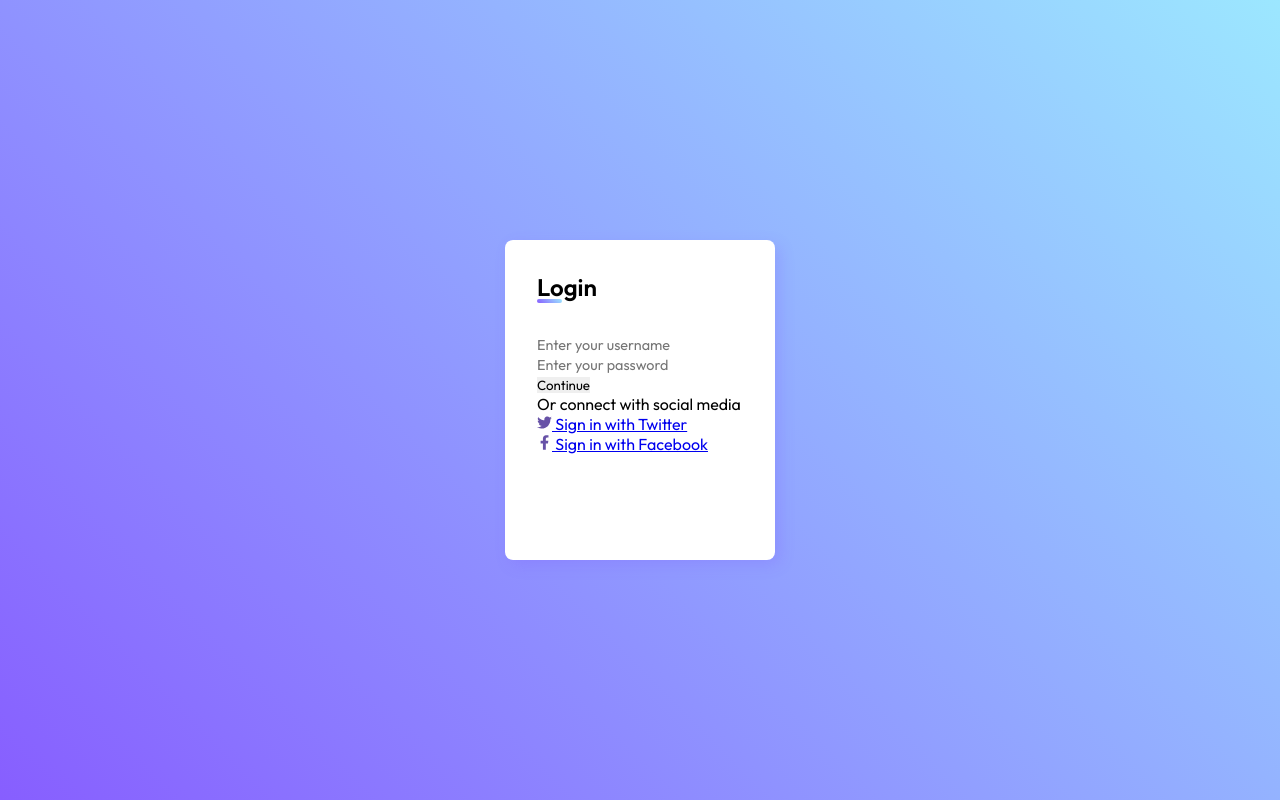
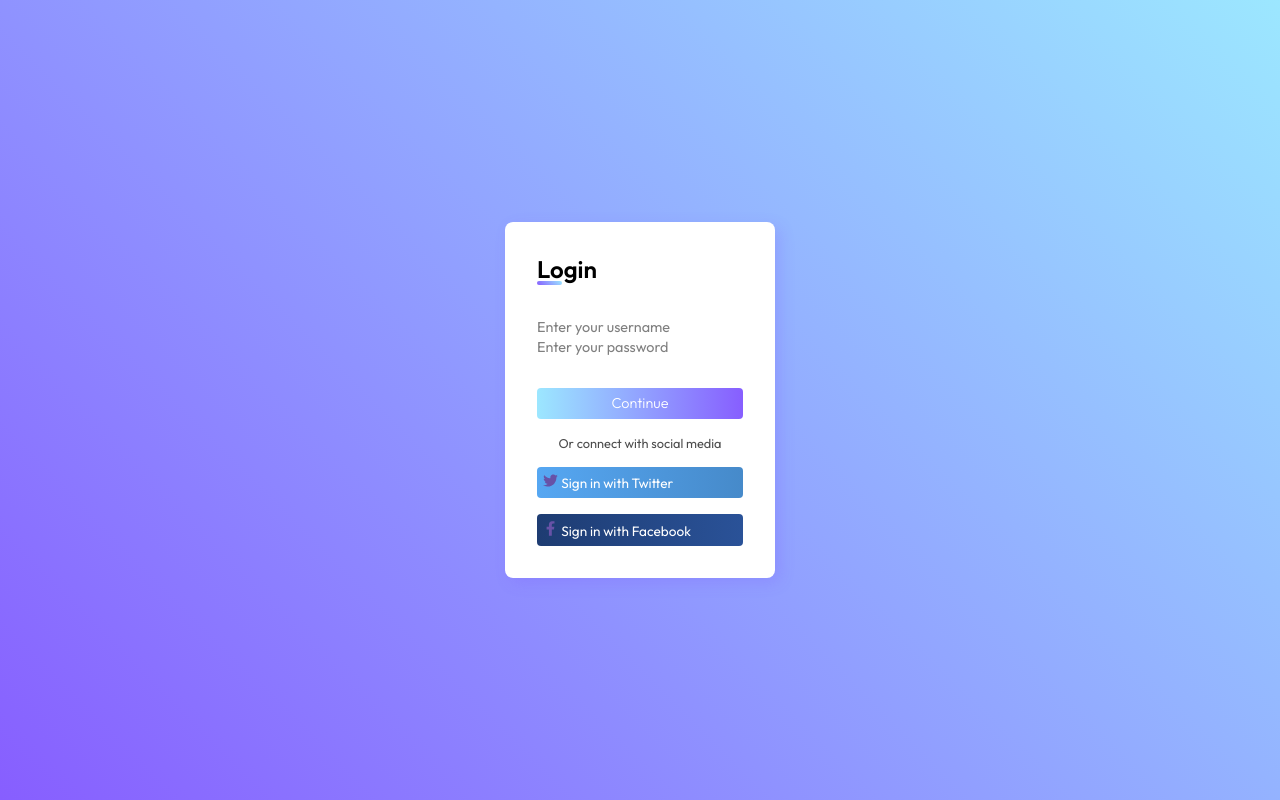
Before and after one commit to camidesign/Responsive-login, a plain HTML site: page index.html in a window 1280 px wide. Drawn offline with Linux system fonts and the light colour scheme.

Commit message:
Update style.css

```diff
--- a/style.css
+++ b/style.css
@@ -28,7 +28,7 @@ body{
 
 main.container{
 	background: white;
-	max-width: 350px;
+	max-width: 380px;
 	min-height: 40vh;
 	padding: 2rem;
 	box-shadow: 5px 5px 15px rgba(124,79,255,0.2);
@@ -53,6 +53,11 @@ main h2::before{
 	background: linear-gradient(45deg, #875EFF, #9CE7FF);
 }
 
+form{
+	display: flex;
+	flex-direction: column;
+}
+
 .input-field{
 	position: relative;
 }
@@ -60,5 +65,62 @@ main h2::before{
 .input-field input {
 	outline: none;
 	font-size: 0.9rem;
-	color: #7C4FFF;
+	color: rgba(0, 0, 0, 0.7);
+	width: 100%;
 }
+
+.input-field input::placeholder {
+	color: rgba(0, 0, 0, 0.5);
+}
+
+form input[type="submit"]{
+	margin-top: 2rem;
+	padding: 0.4rem;
+	width: 100%;
+	background: linear-gradient(to left, #875EFF, #9CE7FF);
+	cursor: pointer;
+	color: white;
+	font-size: 0.9rem;
+	font-weight: 300;
+	border-radius: 4px;
+	transition: all 0.3s ease;
+}
+
+form input[type="submit"]:hover {
+	letter-spacing: 0.5px;
+	background: linear-gradient(-25deg, #875EFF, #9CE7FF);
+}
+
+.footer{
+	display: flex;
+	flex-direction: column;
+	margin-top: 1rem;
+}
+
+.footer span{
+	color: rgba(0, 0, 0, 0.7);
+	font-size: 0.8rem;
+	text-align: center;
+}
+
+.footer .social-field {
+	padding: 0.4rem;
+	border-radius: 4px;
+	font-size: 0.85rem;
+	width: 100%;
+	cursor: pointer;
+	margin-top: 1rem;
+}
+
+.footer .social-field a{
+	text-decoration: none;
+	color: white;
+}
+
+.footer .social-field.twitter{
+	background: linear-gradient(to right, #56a7f2, #468aca);
+}
+
+.footer .social-field.facebook{
+	background: linear-gradient(to right, #1e3c72, #2a5298);
+}
```
